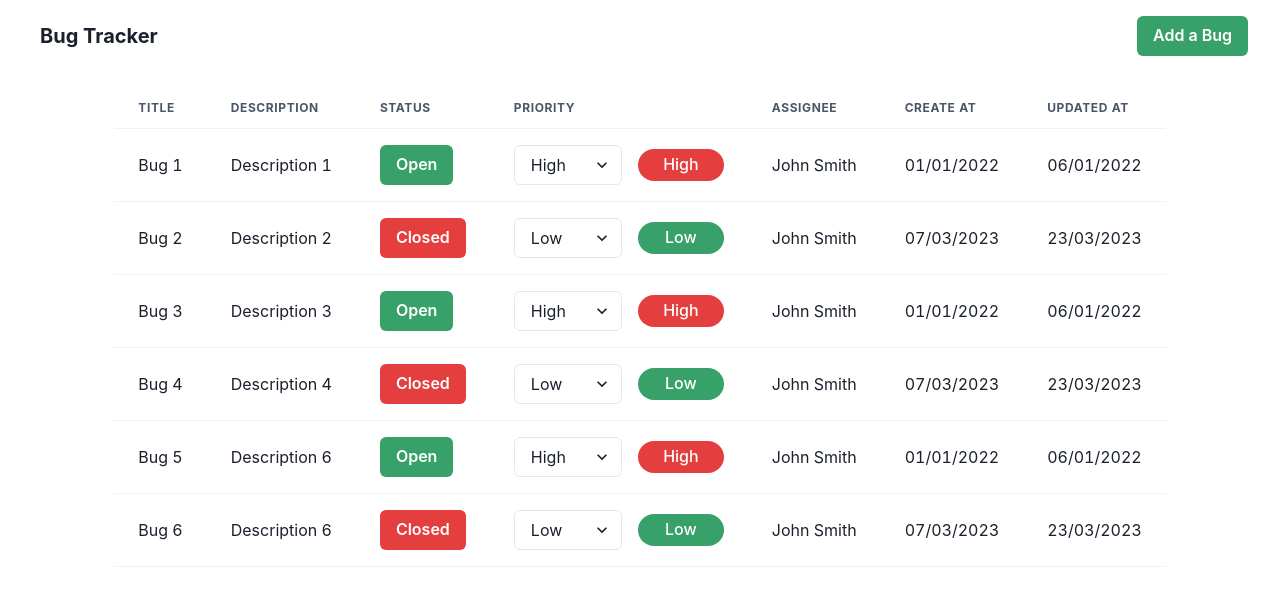
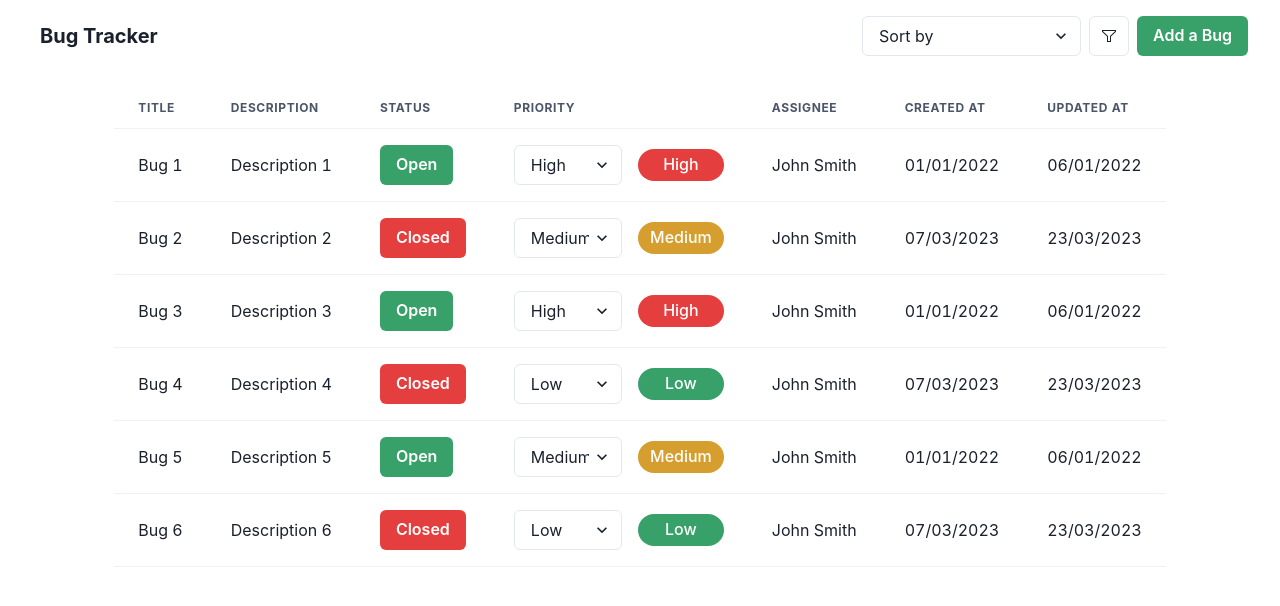
Before and after one commit to A-Berton/bug-tracker, a React (Vite) app: page / in a window 1280 px wide. Shown: the top 606 px of the page. Built offline with nearby package versions, Linux system fonts and the light colour scheme; no server answers.

Commit message:
adding sort functions

```diff
--- a/package.json
+++ b/package.json
@@ -17,7 +17,8 @@
     "@emotion/styled": "^11.11.5",
     "framer-motion": "^11.0.25",
     "react": "^18.2.0",
-    "react-dom": "^18.2.0"
+    "react-dom": "^18.2.0",
+    "react-icons": "^5.1.0"
   },
   "devDependencies": {
     "@types/react": "^18.2.66",
--- a/src/App.jsx
+++ b/src/App.jsx
@@ -1,6 +1,6 @@
 import './App.css';
 import BugTracker from './BugTracker';
-import Navbar from './components/Navbar';
+import Navbar from './Navbar';
 import { Container } from '@chakra-ui/react'
 import { GlobalContextProvider } from './store';
 
--- a/src/BugTracker.jsx
+++ b/src/BugTracker.jsx
@@ -1,7 +1,6 @@
 import React, { useState, useContext, useEffect } from 'react';
 import { Table, Thead, Tbody, Tr, Th, Td, TableContainer, HStack } from '@chakra-ui/react';
 import {BugStatus} from './BugStatus';
-//import bugs from './bugs.json';
 import Users from './Users';
 import { BugPriority } from './BugPriority';
 import { GlobalContext } from './store';
@@ -29,7 +28,7 @@ function BugTracker() {
                             <Th>Status</Th>
                             <Th>Priority</Th>
                             <Th >Assignee</Th>
-                            <Th>Create at</Th>
+                            <Th>Created at</Th>
                             <Th>Updated at</Th>
                         </Tr>
                     </Thead>
--- /dev/null
+++ b/src/Filter.jsx
@@ -0,0 +1,63 @@
+import React from 'react'
+import { HStack, Menu, MenuButton, MenuList, IconButton, MenuItem, Select } from '@chakra-ui/react'
+import { VscFilter } from 'react-icons/vsc';
+import { useGlobalContext } from './store';
+
+
+const Filter = () => {
+
+    const { data, updateBugs } = useGlobalContext();
+    const handleSortChange = (e) => {
+        let sortedData;
+
+        const parseDate = (dateStr) => {
+            const [day, month, year] = dateStr.split('/');
+            return new Date(year, month - 1, day);
+        };
+        //(a, b) => a - b sorts numbers in ascending order.
+        if (e.target.value === "old") {
+            sortedData = [...data].sort((a, b) => parseDate(a.updated) - parseDate(b.updated));
+        } else if (e.target.value === "new") {
+            sortedData = [...data].sort((a, b) => parseDate(b.updated) - parseDate(a.updated));
+        }
+        updateBugs(sortedData);
+      }
+
+      const handleFilterChange = (filterType, filterValue) => {
+        let filteredData;
+        if (filterType === 'status') {
+            filteredData = data.filter(bug => bug.status === filterValue);
+        } else if (filterType === 'priority') {
+            filteredData = data.filter(bug => bug.priority === filterValue);
+        }
+        updateBugs(filteredData);
+    };
+
+    return (
+        <div>
+            <HStack>
+                <Select placeholder='Sort by' onChange={handleSortChange}>
+                    <option value="old">Date: oldest to newest</option>
+                    <option value="new">Date: newest to oldest</option>
+                </Select>
+                <Menu>
+                    <MenuButton
+                        as={IconButton}
+                        aria-label='Options'
+                        icon={<VscFilter />}
+                        variant='outline'
+                    />
+                    <MenuList>
+                        <MenuItem onClick={() => handleFilterChange('status', 'Open')}>Status: Open</MenuItem>
+                        <MenuItem onClick={() => handleFilterChange('status', 'Closed')}>Status: Closed</MenuItem>
+                        <MenuItem onClick={() => handleFilterChange('priority', 'High')}>Priority: High</MenuItem>
+                        <MenuItem onClick={() => handleFilterChange('priority', 'Medium')}>Priority: Medium</MenuItem>
+                        <MenuItem onClick={() => handleFilterChange('priority', 'Low')}>Priority: Low</MenuItem>
+                    </MenuList>
+                </Menu>
+            </HStack>
+        </div>
+    );
+}
+
+export default Filter
--- a/src/components/Navbar.jsx
+++ b/src/Navbar.jsx
@@ -1,6 +1,7 @@
 import React, { useState } from 'react';
 import { Box, Flex, Heading, Spacer, Button, Modal } from '@chakra-ui/react';
-import Modalform from '../Modalform';
+import Modalform from './Modalform';
+import Filter from './Filter';
 
 function Navbar() {
   const [isModalOpen, setIsModalOpen] = useState(false);
@@ -15,7 +16,8 @@ function Navbar() {
         <Heading size='md'>Bug Tracker</Heading>
       </Box>
         <Spacer />
-        <Button colorScheme = 'green' onClick={handleOpenModal}>
+        <Filter />
+        <Button ml={2} colorScheme = 'green' onClick={handleOpenModal}>
           Add a Bug
         </Button>
         <Modal isOpen={isModalOpen} onClose={handleCloseModal}>
--- a/src/bugs.json
+++ b/src/bugs.json
@@ -13,7 +13,7 @@
         "title" : "Bug 2",
         "description" : "Description 2",
         "status" : "Closed",
-        "priority" : "Low",
+        "priority" : "Medium",
         "created" : "07/03/2023",
         "updated" : "23/03/2023"
     },
@@ -38,9 +38,9 @@
     {
         "id" : "5",
         "title" : "Bug 5",
-        "description" : "Description 6",
+        "description" : "Description 5",
         "status" : "Open",
-        "priority" : "High",
+        "priority" : "Medium",
         "created" : "01/01/2022",
         "updated" : "06/01/2022"
     },
--- a/src/store.jsx
+++ b/src/store.jsx
@@ -11,14 +11,18 @@ export const GlobalContextProvider = ({children}) => {
         setData([...data, newBug]);
     }
 
-    const value = { data, addBug };
+    const updateBugs = (modifiedData) => {
+        setData(modifiedData);
+    }
+
+    const value = { data, addBug, updateBugs };
 
     return (
         <GlobalContext.Provider value={value}>
             {children}
         </GlobalContext.Provider>
     )
-}
+};
 
 export const useGlobalContext = () => {
     const context = useContext(GlobalContext);
```
Also changed, not shown: 1 other file (tests, documents, lock files or other folders).
